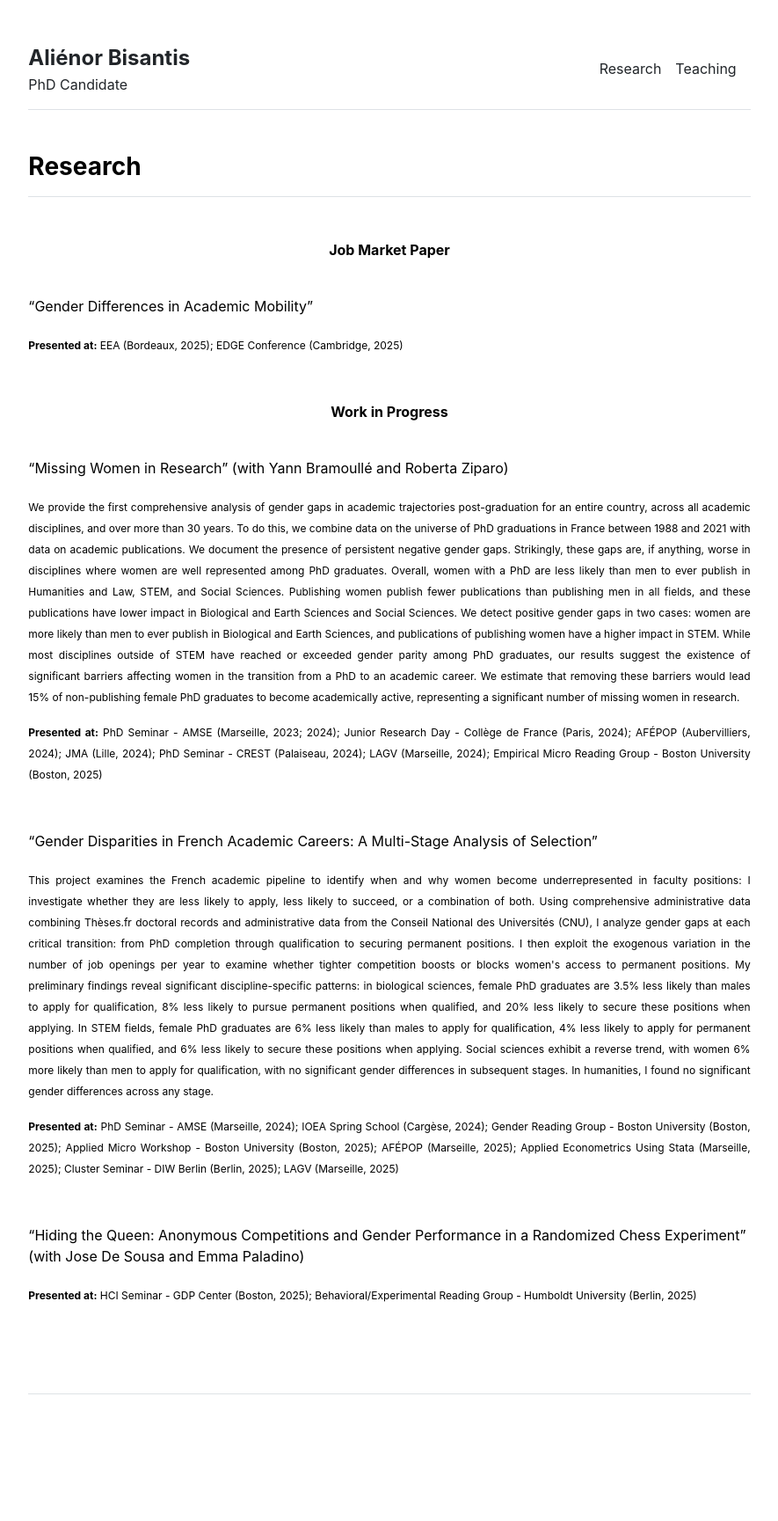
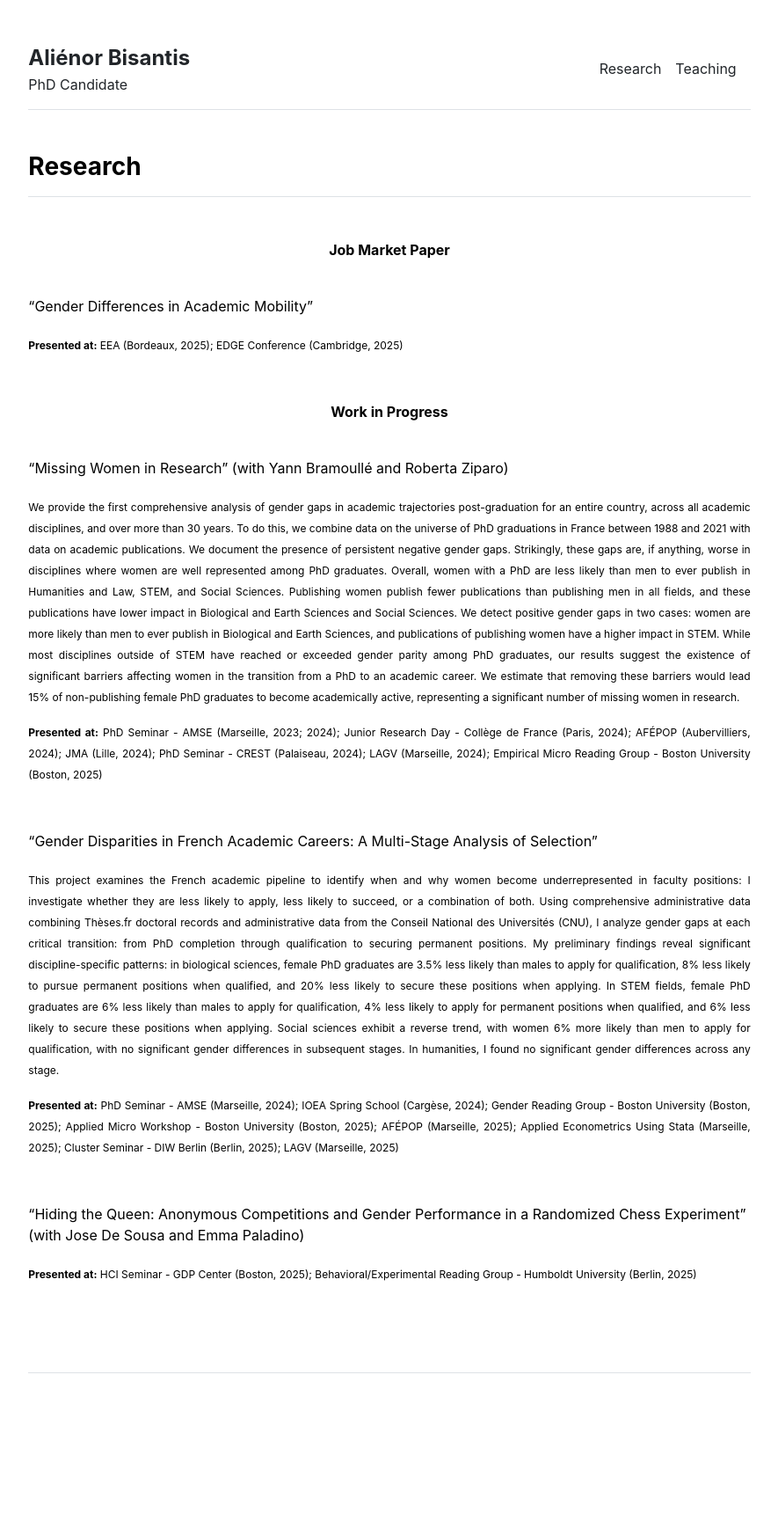
Before and after one commit to alienorbisantis/alienorbisantis.github.io, a Jekyll site: the page built from Research/Research.md, in a window 1280 px wide. Shown: the whole page at 88% size, without its empty margins (197-1082 px from the left). Built offline with Jekyll 4.4.1, drawn with Linux system fonts in a browser that asks for light colours; after the commit the page ends 1705 px from its top, so only the background shows below that.

Commit message:
Update Research.md

```diff
--- a/Research/Research.md
+++ b/Research/Research.md
@@ -36,7 +36,7 @@ title: "Research"
 "Gender Disparities in French Academic Careers: A Multi-Stage Analysis of Selection"
 
 <p align="justify">
-<sub>This project examines the French academic pipeline to identify when and why women become underrepresented in faculty positions: I investigate whether they are less likely to apply, less likely to succeed, or a combination of both. Using comprehensive administrative data combining Thèses.fr doctoral records and administrative data from the Conseil National des Universités (CNU), I analyze gender gaps at each critical transition: from PhD completion through qualification to securing permanent positions. I then exploit the exogenous variation in the number of job openings per year to examine whether tighter competition boosts or blocks women's access to permanent positions. My preliminary findings reveal significant discipline-specific patterns: in biological sciences, female PhD graduates are 3.5% less likely than males to apply for qualification, 8% less likely to pursue permanent positions when qualified, and 20% less likely to secure these positions when applying. In STEM fields, female PhD graduates are 6% less likely than males to apply for qualification, 4% less likely to apply for permanent positions when qualified, and 6% less likely to secure these positions when applying. Social sciences exhibit a reverse trend, with women 6% more likely than men to apply for qualification, with no significant gender differences in subsequent stages. In humanities, I found no significant gender differences across any stage.</sub>
+<sub>This project examines the French academic pipeline to identify when and why women become underrepresented in faculty positions: I investigate whether they are less likely to apply, less likely to succeed, or a combination of both. Using comprehensive administrative data combining Thèses.fr doctoral records and administrative data from the Conseil National des Universités (CNU), I analyze gender gaps at each critical transition: from PhD completion through qualification to securing permanent positions. My preliminary findings reveal significant discipline-specific patterns: in biological sciences, female PhD graduates are 3.5% less likely than males to apply for qualification, 8% less likely to pursue permanent positions when qualified, and 20% less likely to secure these positions when applying. In STEM fields, female PhD graduates are 6% less likely than males to apply for qualification, 4% less likely to apply for permanent positions when qualified, and 6% less likely to secure these positions when applying. Social sciences exhibit a reverse trend, with women 6% more likely than men to apply for qualification, with no significant gender differences in subsequent stages. In humanities, I found no significant gender differences across any stage.</sub>
 </p>
 
 <p align="justify">
```
